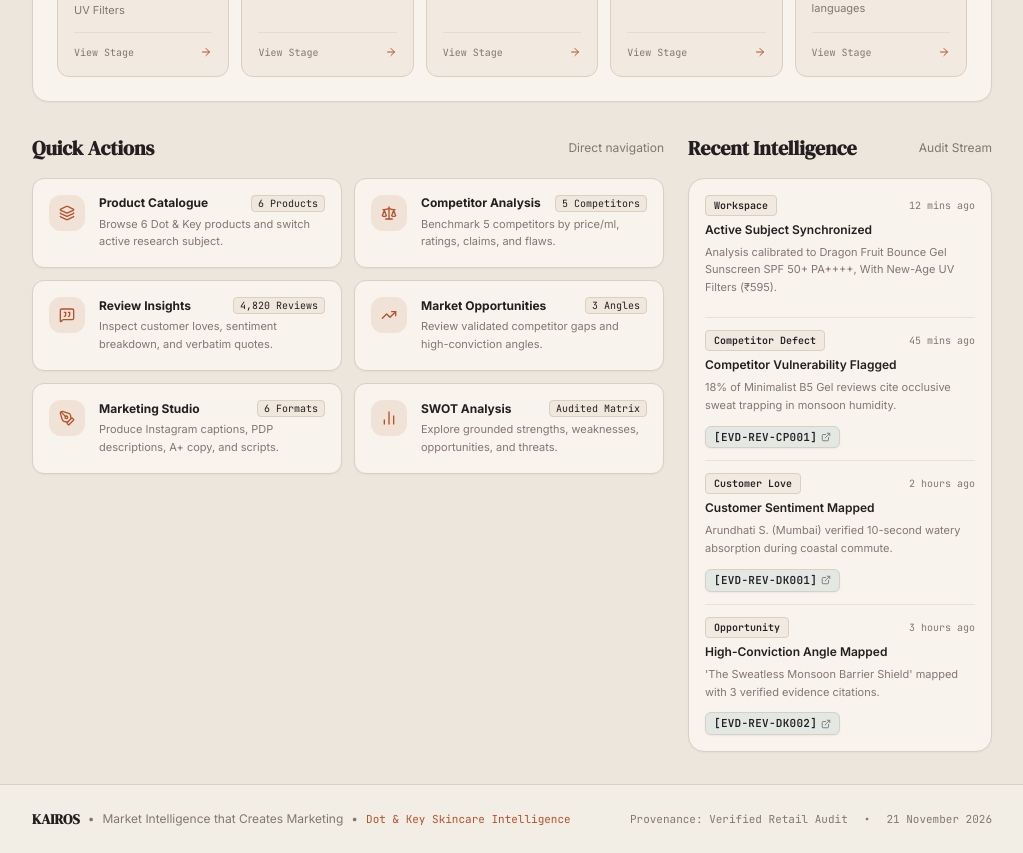
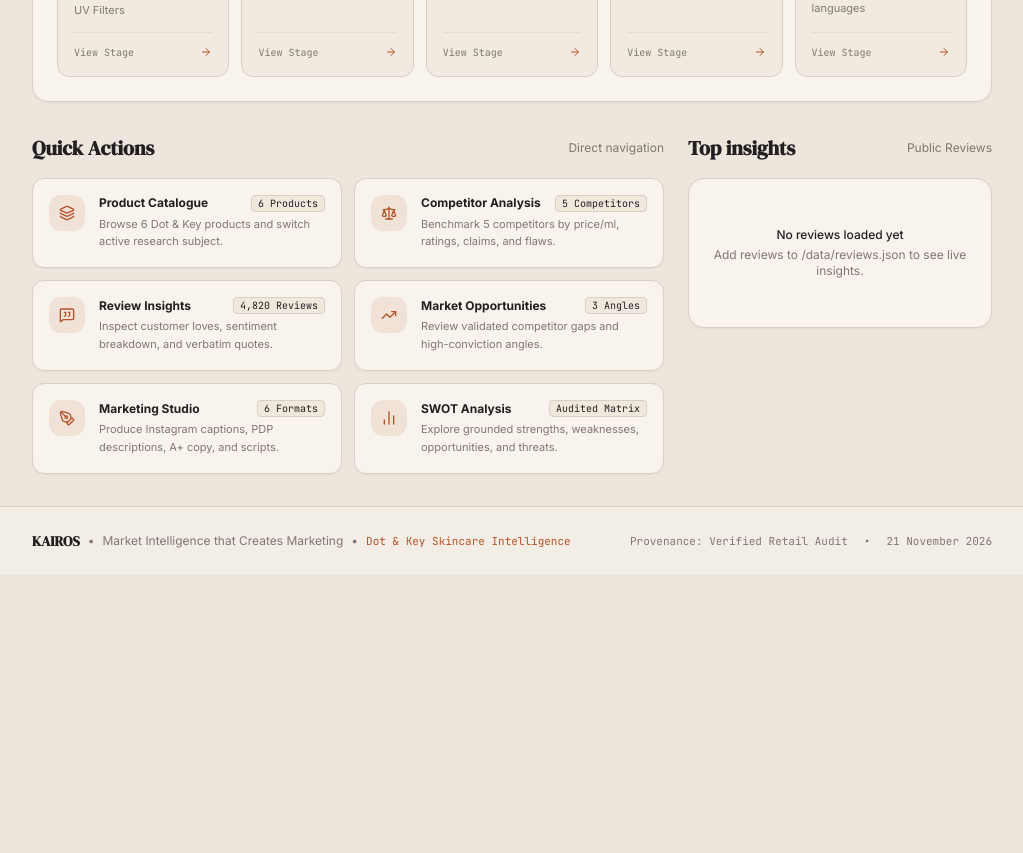
Before and after one commit to Minarvo-coder/dot-and-key-, a Next.js app: page /overview in a window 1280 px wide. Shown: the part 840-1693 px from the top of the page, without its empty margins (256-1279 px from the left). After the commit the page ends 1415 px from the top, so only its background shows below. Built offline with nearby package versions, Linux system fonts and the light colour scheme.

Commit message:
fix: remove fake recent intelligence feed

```diff
--- a/app/overview/page.js
+++ b/app/overview/page.js
@@ -143,41 +143,6 @@ export default function OverviewPage() {
       href: "/swot",
       icon: BarChart2,
       tag: "Audited Matrix",
-    },
-  ];
-
-  const recentActivity = [
-    {
-      id: "act-1",
-      time: "12 mins ago",
-      title: "Active Subject Synchronized",
-      desc: `Analysis calibrated to ${selectedProduct.productName} (₹${selectedProduct.retailPriceINR}).`,
-      evidenceId: selectedProduct.evidenceId,
-      badge: "Workspace",
-    },
-    {
-      id: "act-2",
-      time: "45 mins ago",
-      title: "Competitor Vulnerability Flagged",
-      desc: "18% of Minimalist B5 Gel reviews cite occlusive sweat trapping in monsoon humidity.",
-      evidenceId: "EVD-REV-CP001",
-      badge: "Competitor Defect",
-    },
-    {
-      id: "act-3",
-      time: "2 hours ago",
-      title: "Customer Sentiment Mapped",
-      desc: "Arundhati S. (Mumbai) verified 10-second watery absorption during coastal commute.",
-      evidenceId: "EVD-REV-DK001",
-      badge: "Customer Love",
-    },
-    {
-      id: "act-4",
-      time: "3 hours ago",
-      title: "High-Conviction Angle Mapped",
-      desc: "'The Sweatless Monsoon Barrier Shield' mapped with 3 verified evidence citations.",
-      evidenceId: "EVD-REV-DK002",
-      badge: "Opportunity",
     },
   ];
 
@@ -390,37 +355,55 @@ export default function OverviewPage() {
           </div>
         </div>
 
-        {/* Recent Activity Feed (1 col on large) */}
+        {/* Top Insights (Replacing fake Recent Intelligence) */}
         <div className="space-y-4">
           <div className="flex items-center justify-between">
             <h2 className="font-serif text-xl font-bold text-ink-primary">
-              Recent Intelligence
+              Top insights
             </h2>
-            <span className="text-xs text-ink-muted">Audit Stream</span>
+            <span className="text-xs text-ink-muted">Public Reviews</span>
           </div>
 
-          <div className="p-4 rounded-2xl bg-app-card border border-line-subtle shadow-clay-sm divide-y divide-line-subtle/50">
-            {recentActivity.map((ra) => (
-              <div key={ra.id} className="py-3 first:pt-0 last:pb-0 space-y-1.5">
+          <div className="p-4 rounded-2xl bg-app-card border border-line-subtle shadow-clay-sm">
+            {!dataStats.reviews.topInsights || dataStats.reviews.topInsights.length === 0 ? (
+              <div className="py-8 text-center text-xs text-ink-muted space-y-1">
+                <p className="font-medium text-ink-primary">No reviews loaded yet</p>
+                <p>Add reviews to /data/reviews.json to see live insights.</p>
+              </div>
+            ) : (
+              <div className="divide-y divide-line-subtle/50">
+                {dataStats.reviews.topInsights.slice(0, 3).map((insight, idx) => (
+                  <div key={insight.id || idx} className="py-3 first:pt-0 last:pb-0 space-y-1.5">
                     <div className="flex items-center justify-between gap-2">
-                  <span className="text-[10px] font-mono px-2 py-0.5 rounded bg-app-subtle text-ink-primary border border-line-subtle font-semibold">
-                    {ra.badge}
-                  </span>
-                  <span className="text-[10px] font-mono text-ink-muted">
-                    {ra.time}
+                      <div className="flex items-center gap-1 text-xs text-terracotta">
+                        {"★".repeat(insight.stars || 5)}
+                        <span className="text-[10px] text-ink-muted ml-1">
+                          ({insight.stars || 5}/5)
                         </span>
                       </div>
-                <h4 className="text-xs font-semibold text-ink-primary">
-                  {ra.title}
-                </h4>
-                <p className="text-[11px] text-ink-muted leading-relaxed">
-                  {ra.desc}
+                      <span className="text-[10px] font-mono text-ink-muted">
+                        {insight.sourceName}
+                      </span>
+                    </div>
+                    <p className="text-xs text-ink-primary leading-relaxed line-clamp-3 italic">
+                      "{insight.text}"
                     </p>
+                    {insight.sourceUrl && (
                       <div className="pt-0.5">
-                  <EvidenceBadge id={ra.evidenceId} />
+                        <a
+                          href={insight.sourceUrl}
+                          target="_blank"
+                          rel="noopener noreferrer"
+                          className="text-[11px] font-mono text-terracotta hover:underline inline-flex items-center gap-1"
+                        >
+                          View source ↗
+                        </a>
                       </div>
+                    )}
                   </div>
                 ))}
+              </div>
+            )}
           </div>
         </div>
       </div>
```
Lines whose indentation alone changed are shown as unchanged.
